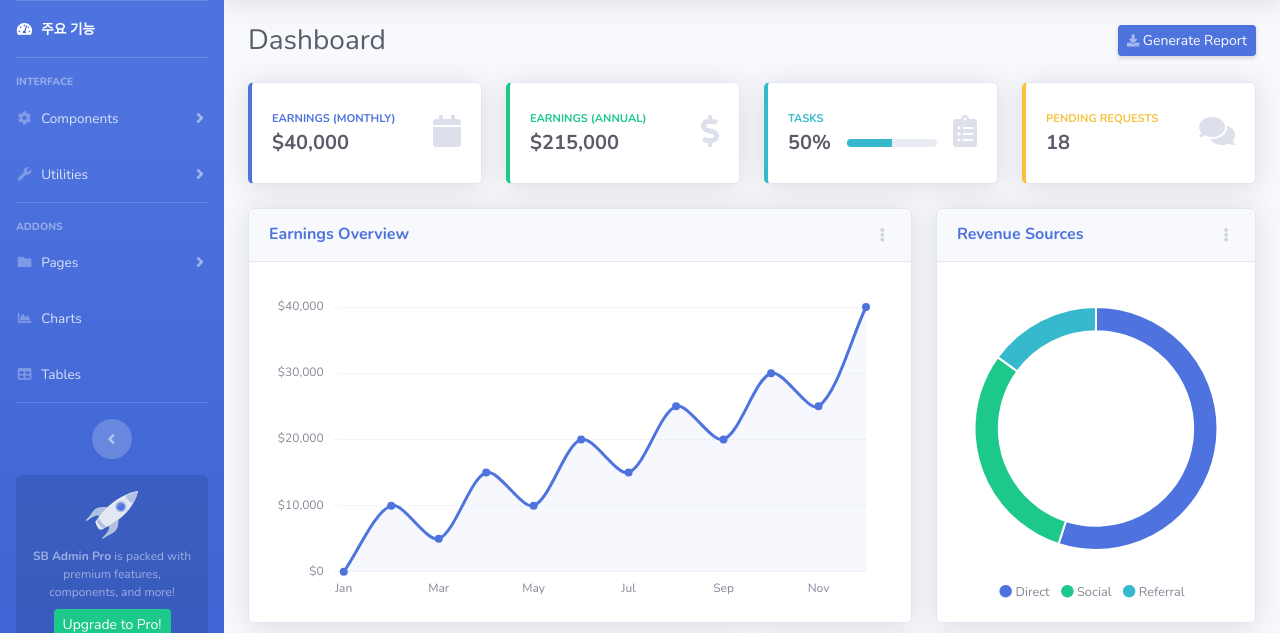
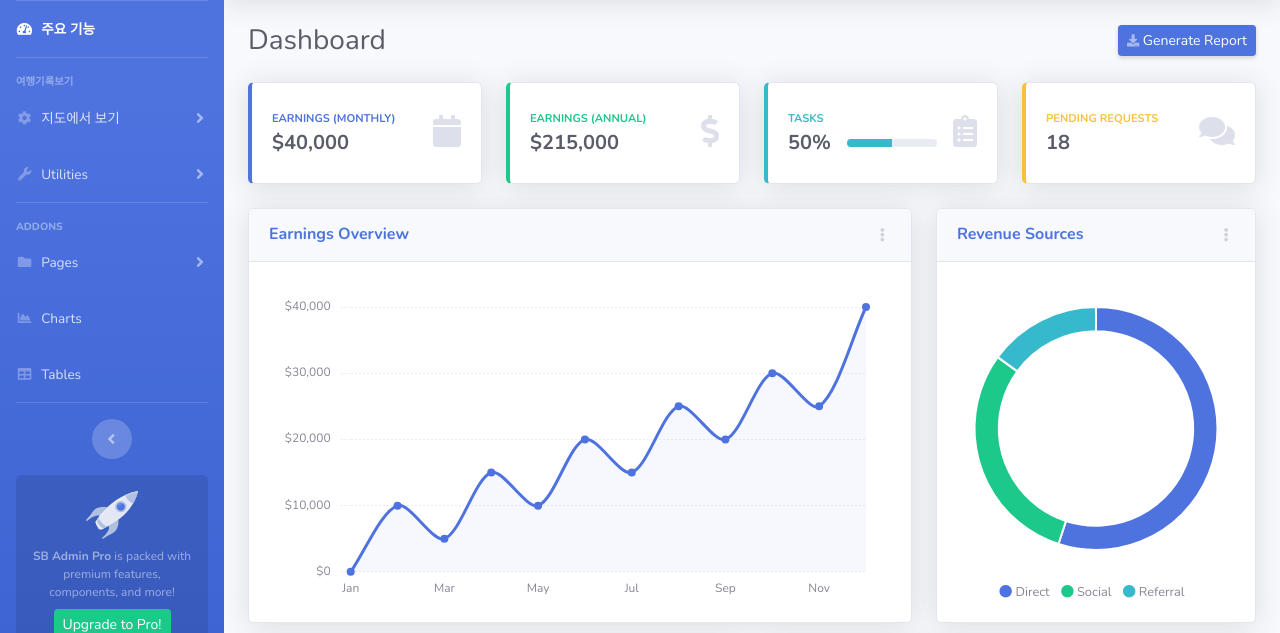
Before and after one commit to jisungs/world_travel_junkbuck, a Django app: page / in a window 1280 px wide. Shown: the part 70-703 px from the top of the page. Run offline with Django 4.2, Linux system fonts and the light colour scheme; some libraries are stand-ins or nearby versions.

Commit message:
sidebar menu test

```diff
--- a/templates/base.html
+++ b/templates/base.html
@@ -54,7 +54,7 @@
 
             <!-- Heading -->
             <div class="sidebar-heading">
-                Interface
+                여행기록보기
             </div>
 
             <!-- Nav Item - Pages Collapse Menu -->
@@ -62,13 +62,13 @@
                 <a class="nav-link collapsed" href="#" data-toggle="collapse" data-target="#collapseTwo"
                     aria-expanded="true" aria-controls="collapseTwo">
                     <i class="fas fa-fw fa-cog"></i>
-                    <span>Components</span>
+                    <span>지도에서 보기</span>
                 </a>
                 <div id="collapseTwo" class="collapse" aria-labelledby="headingTwo" data-parent="#accordionSidebar">
                     <div class="bg-white py-2 collapse-inner rounded">
-                        <h6 class="collapse-header">Custom Components:</h6>
-                        <a class="collapse-item" href="buttons.html">Buttons</a>
-                        <a class="collapse-item" href="cards.html">Cards</a>
+                        <h6 class="collapse-header">test</h6>
+                        <a class="collapse-item" href="buttons.html">test2</a>
+                        <a class="collapse-item" href="cards.html">test3</a>
                     </div>
                 </div>
             </li>
```
